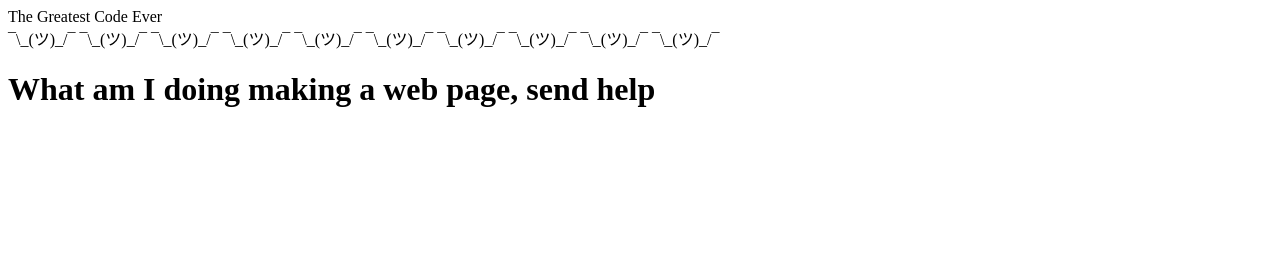
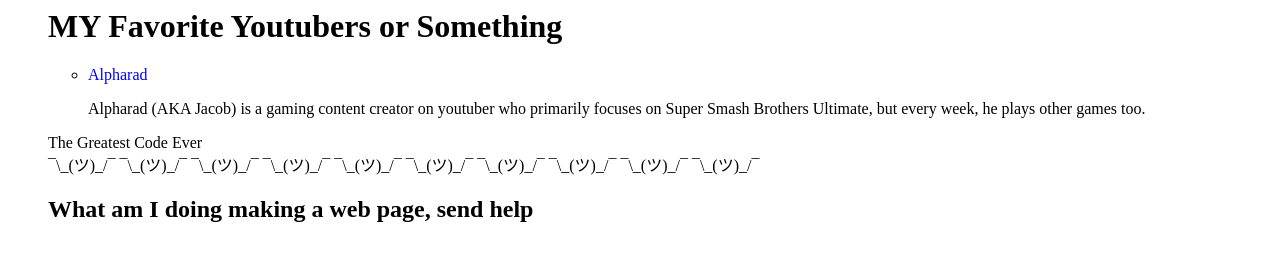
Before and after one commit to d3v-turing/d3v-turing.github.io, a plain HTML site: page index.html in a window 1280 px wide. Drawn offline with Linux system fonts and the light colour scheme.

Commit message:
Update index.html

```diff
--- a/index.html
+++ b/index.html
@@ -1,9 +1,19 @@
 <html>
 <head>
+  <ul style="list-thingy:circle;">
+  <style>
+    .alpharad
+  </style>
 <body>
+  <h1> MY Favorite Youtubers or Something</h1>
+  <ul>
+    <li> <font color = "blue"> Alpharad </font></li>
+    <p> Alpharad (AKA Jacob) is a gaming content creator on youtuber who primarily focuses on Super Smash Brothers Ultimate, but every week, he plays other games too.
+
+  </ul>
 The Greatest Code Ever <br>
 ¯\_(ツ)_/¯ ¯\_(ツ)_/¯ ¯\_(ツ)_/¯ ¯\_(ツ)_/¯ ¯\_(ツ)_/¯ ¯\_(ツ)_/¯ ¯\_(ツ)_/¯ ¯\_(ツ)_/¯ ¯\_(ツ)_/¯ ¯\_(ツ)_/¯ <br>
-<h1> What am I doing making a web page, send help </h1>
+<h2> What am I doing making a web page, send help </h2>
 </body>
 </head>
 </html>
```
